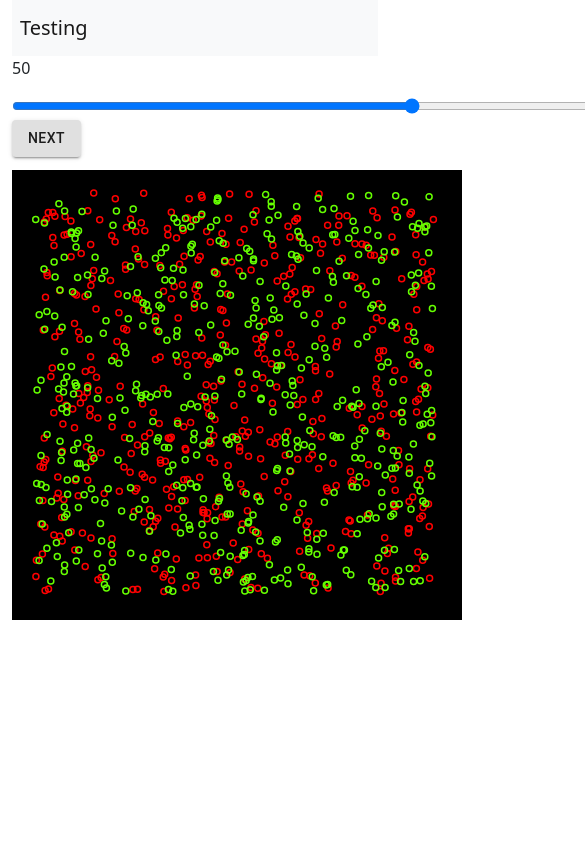
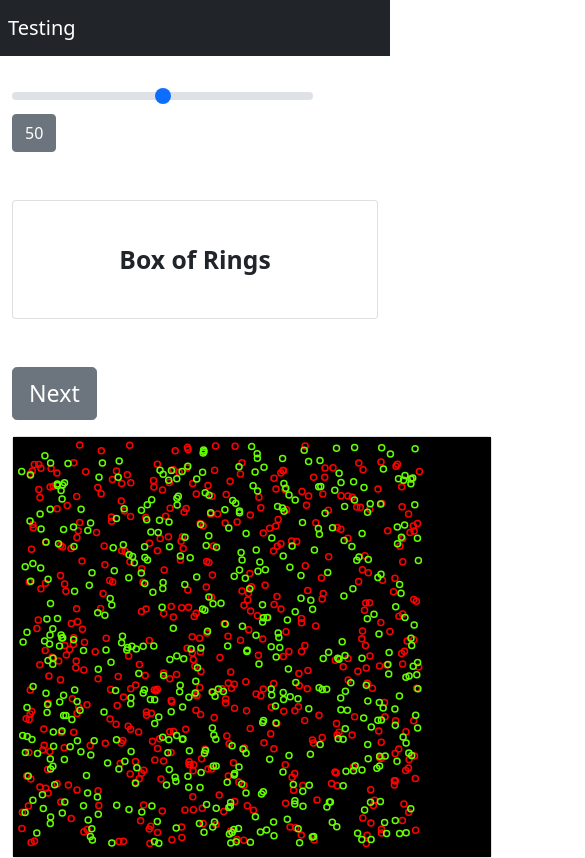
Before and after one commit to ameya-shahu/lbr-web-app, a React (Create React App) app in the folder frontend/: page / in a window 390 px wide. Shown: the top 858 px of the page, 585 px wide, since content can reach past the window. Built offline with nearby package versions, Linux system fonts and the light colour scheme.

Commit message:
responsiveness added

```diff
--- a/frontend/package.json
+++ b/frontend/package.json
@@ -1,7 +1,7 @@
 {
   "name": "frontend",
   "version": "0.1.0",
-  "proxy":"http://localhost:5000/api/data",
+  "proxy": "http://localhost:5000/api/data",
   "private": true,
   "dependencies": {
     "@material-ui/core": "^4.12.3",
--- a/frontend/public/index.html
+++ b/frontend/public/index.html
@@ -24,6 +24,10 @@
       work correctly both with client-side routing and a non-root public URL.
       Learn how to configure a non-root public URL by running `npm run build`.
     -->
+
+    <!-- Bootstrap CSS -->
+    <link href="https://cdn.jsdelivr.net/npm/bootstrap@5.1.1/dist/css/bootstrap.min.css" rel="stylesheet" integrity="sha384-F3w7mX95PdgyTmZZMECAngseQB83DfGTowi0iMjiWaeVhAn4FJkqJByhZMI3AhiU" crossorigin="anonymous">
+
     <title>React App</title>
   </head>
   <body>
--- a/frontend/src/App.js
+++ b/frontend/src/App.js
@@ -3,8 +3,8 @@ import Home from "./components/Home";
 function App() {
   return (
     <div>
-      <div className='container'>
-        <nav className="navbar navbar-light bg-light">
+      <div className='header'>
+        <nav className="navbar navbar-dark bg-dark">
           <span className="navbar-brand mb-0 p-2 h1">Testing</span>
         </nav>
         <Home />
--- a/frontend/src/components/D3Chart.js
+++ b/frontend/src/components/D3Chart.js
@@ -6,16 +6,16 @@ function D3Chart({redData, greenData}) {
   useEffect(() => {
     var dataRed = redData
     var dataGreen = greenData
-    const margin = { top: 20, right: 0, bottom: 0, left: 20 }
-    const width = 450 - margin.left - margin.right
-    const height = 450 - margin.top - margin.bottom
+    const margin = { top: 5, right: 0, bottom: 0, left: 5 }
+    const width = d3.select('.area').node().getBoundingClientRect().width - margin.left - margin.right
+    const height = 420 - margin.top - margin.bottom
     const svg = d3.selectAll('.area svg') // select svg
     // .append('svg')
     .attr('width', width + margin.left + margin.right)
     .attr('height', height + margin.top + margin.bottom )
     .style('border', '2px solid black')
     .style('background', 'black')
-
+console.log(width);
     // console.log(svg);
   svg.selectAll("circle").remove() // remove all the existing nodes from svg if any
 
--- a/frontend/src/components/Home.js
+++ b/frontend/src/components/Home.js
@@ -7,22 +7,22 @@ import { data } from './Data'
 function Home() {
     const [sliderVal, setSliderVal] = useState(50)
 
-    useEffect(()=>{
+    useEffect(() => {
         localStorage.setItem('startTime', new Date());
         //console.log('use effect');
     }, [])
 
     // function will change response according to response from the server
-    const handleServerResponse = (response)=>{
+    const handleServerResponse = (response) => {
         localStorage.setItem('startTime', new Date());
         console.log(response);
     }
 
-    const handleServerError = (error) =>{
+    const handleServerError = (error) => {
 
     }
 
-    const sendToServer = (roundData) =>{
+    const sendToServer = (roundData) => {
         axios.post('/senddata', roundData)
             .then(response => handleServerResponse(response))
             .catch(error => handleServerError(error))
@@ -30,34 +30,74 @@ function Home() {
 
 
     const handleClick = (e) => {
-        var screenTime = (new Date - new Date(localStorage.getItem('startTime')) )/1000;
+        var screenTime = (new Date - new Date(localStorage.getItem('startTime'))) / 1000;
         console.log(screenTime);
         sendToServer({
-            userId:23,
+            userId: 23,
             roundNo: 23,
             screenTime: screenTime,
-            sliderValue:sliderVal
+            sliderValue: sliderVal
         });
     }
     return (
 
-        <div>
-            <p>{sliderVal}</p>
-            <Box>
-                <input style={{ width: '800px' }} type="range" name="slider" id="slider" value={sliderVal} min="0" max="100" step="0.1" onChange={(e) => setSliderVal(e.target.value)} />
-            </Box>
-            <Box height={50}>
-                <Button variant='contained' onClick={(e) => handleClick(e)} >Next</Button>
-            </Box>
+        <div className='container'>
+            {/* row 1 -> slider */}
+            <div className='row mt-4 mb-2'>
+                <div className='col col-10 mt-1'>
+                    <input
+                        className='form-range'
+                        type="range"
+                        name="slider"
+                        id="slider"
+                        value={sliderVal}
+                        min="0"
+                        max="100"
+                        step="0.1"
+                        onChange={(e) => setSliderVal(e.target.value)}
+                    />
+                </div>
+                <div className='col'>
+                    <button type="button" className="btn btn-secondary" data-bs-toggle="tooltip" data-bs-placement="top" title="Slider Score">
+                        {sliderVal}
+                    </button>
+                </div>
+            </div>
 
-            <Box>
+            {/* row 2 -> Next & chart */}
+            <div className='row mt-5'>
+                <div className='col mb-3'>
+                    <div className='row'>
+                        <div className='col col-md'>
+                            <div className='card text-center'>
+                                <div className='card-body mt-4 mb-4 fs-2 fw-bold'>
+                                    Box of Rings
+                                </div>
+                            </div>
+                        </div>
+                    </div>
+                    <div className='row mt-5'>
+                        <div className='col'>
+                            <button
+                                className="btn btn-secondary btn-lg fs-3"
+                                variant='contained'
+                                onClick={(e) => handleClick(e)}
+                            >
+                                Next
+                            </button>
+                        </div>
+                    </div>
+                </div>
+                <div className='col'>
+                    <div className='card' style={{width: '30rem'}}>
                             <D3Chart
                                 sliderVal={sliderVal}
                                 redData={data.slice(0, (sliderVal) * 10)}
                                 greenData={data.slice((sliderVal) * 10, 1000)}
                             />
-            </Box>
-
+                    </div>
+                </div>
+            </div>
         </div>
     )
 }
```
Also changed, not shown: 2 other files (tests, documents, lock files or other folders). Lines whose indentation alone changed are shown as unchanged.
